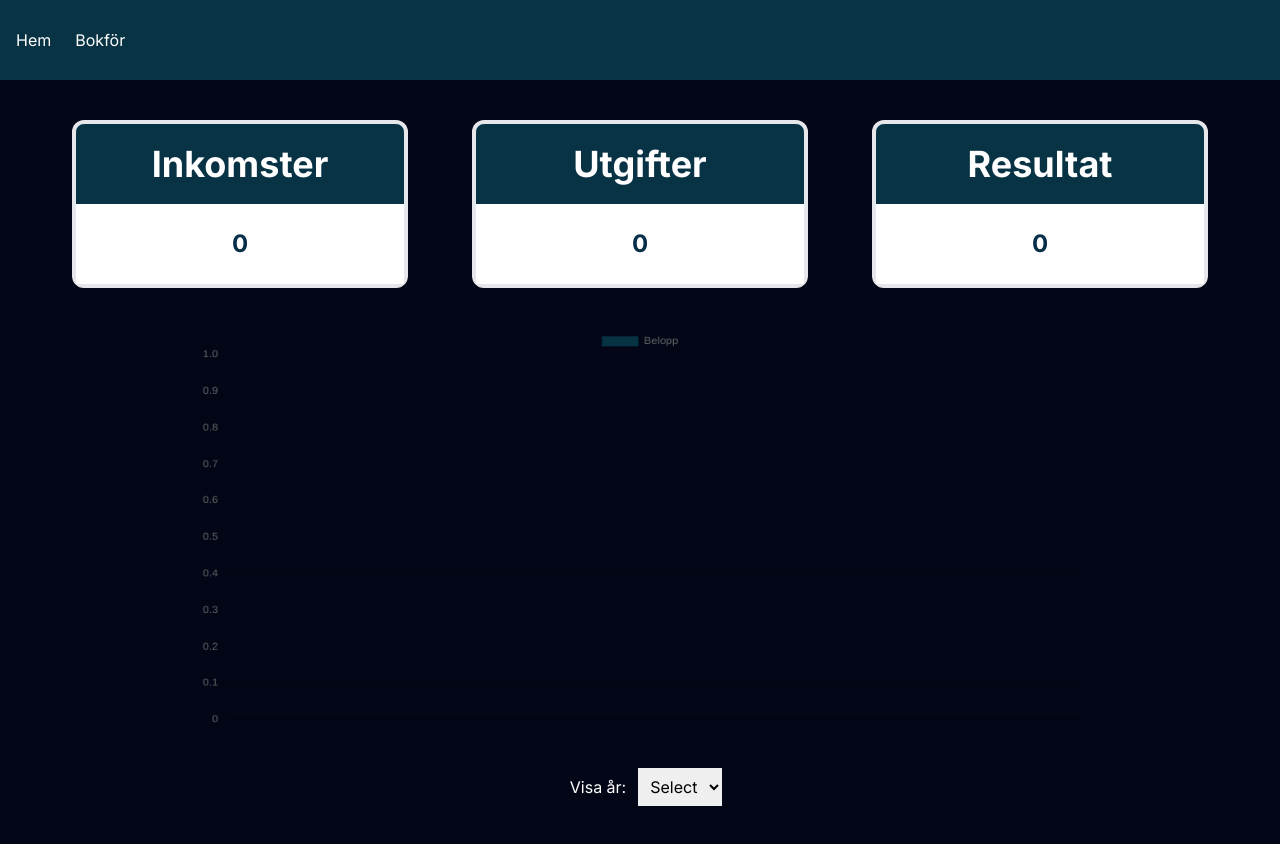
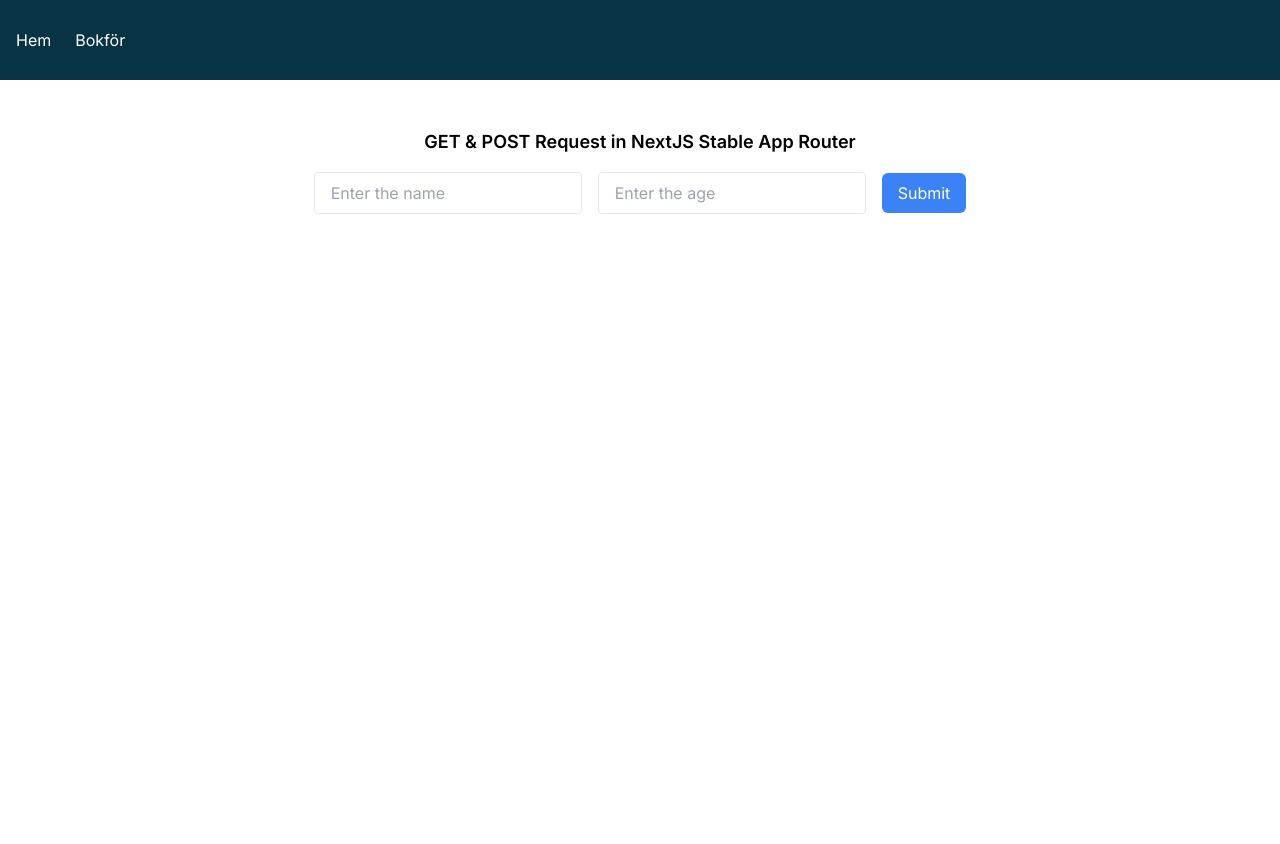
Before and after one commit to RobertAngberg/next, a Next.js app: page / in a window 1280 px wide. After the commit the page ends 800 px from the top, so only its background shows below. Built offline with nearby package versions, Linux system fonts and the light colour scheme; no server answers; the database is empty.

Commit message:
Add API endpoint for POST requests

```diff
--- /dev/null
+++ b/app/api/post.ts
@@ -0,0 +1,25 @@
+import { NextApiRequest, NextApiResponse } from "next";
+
+export default async function handler(
+  req: NextApiRequest,
+  res: NextApiResponse
+) {
+  if (req.method === "POST") {
+    try {
+      // Assuming the sent data is a JSON object
+      const data = req.body;
+      console.log(data);
+
+      // Send a response
+      res
+        .status(200)
+        .json({ message: "Data received successfully", receivedData: data });
+    } catch (error) {
+      res.status(500).json({ error: "Internal Server Error" });
+    }
+  } else {
+    // If the request is not a POST, return a 405 Method Not Allowed
+    res.setHeader("Allow", ["POST"]);
+    res.status(405).end(`Method ${req.method} Not Allowed`);
+  }
+}
--- a/app/api/route.ts
+++ b/app/api/route.ts
@@ -1,5 +1,6 @@
 import { sql } from "@vercel/postgres";
 import { NextResponse } from "next/server";
+import { NextApiRequest, NextApiResponse } from "next";
 
 export async function GET(request: Request) {
   const params = new URL(request.url).searchParams;
@@ -31,3 +32,12 @@
     { status: 200 }
   );
 }
+
+////////////////////////////////////////////////////////////////
+
+export async function POST(req: NextApiRequest, res: NextApiResponse) {
+  const data = await req.body;
+  console.log(data);
+
+  return NextResponse.json(res);
+}
--- a/app/bookkeep/page.tsx
+++ b/app/bookkeep/page.tsx
@@ -22,7 +22,6 @@
   const [titel, setTitel] = useState("");
   const [kommentar, setKommentar] = useState("");
 
-  // Callar tydligen usePostData() som returnerar postBookkeepData
   // const { postBookkeepData } = usePostData();
 
   const handleSubmit = async () => {
@@ -32,13 +31,34 @@
       searchText,
       konto1,
       konto2,
-      // konto3,
+      konto3,
       belopp,
       säljarensLand,
       datum,
       titel,
       kommentar,
     };
+
+    try {
+      const response = await fetch("/api/post", {
+        method: "POST",
+        headers: {
+          "Content-Type": "application/json",
+        },
+        body: JSON.stringify(dataToSend),
+      });
+
+      if (response.ok) {
+        // Handle the response
+        const result = await response.json();
+        console.log(result);
+      } else {
+        // Handle errors
+        console.error("Error:", response.statusText);
+      }
+    } catch (error) {
+      console.error("Error:", error);
+    }
 
     // await postBookkeepData(dataToSend);
   };
--- a/app/page.tsx
+++ b/app/page.tsx
@@ -1,26 +1,96 @@
+// "use client";
+
+// import React, { useState } from "react";
+// import Card from "./Card";
+// import HomeChart from "./HomeChart";
+// import useFetch from "./hooks/useFetch";
+
+// export default function Home() {
+//   const [year, setYear] = useState("2024");
+//   const { fetchData } = useFetch(`api?q=${year}`);
+
+//   return (
+//     <main className="items-center p-10 text-center bg-slate-950">
+//       <div className="flex">
+//         <Card title="Inkomster" data={fetchData?.totalInkomst || 0} />
+//         <Card title="Utgifter" data={fetchData?.totalUtgift || 0} />
+//         <Card title="Resultat" data={fetchData?.resultat || 0} />
+//       </div>
+//       <HomeChart
+//         year={year}
+//         setYear={setYear}
+//         chartData={fetchData?.yearData}
+//       />
+//     </main>
+//   );
+// }
+
 "use client";
-
-import React, { useState } from "react";
-import Card from "./Card";
-import HomeChart from "./HomeChart";
-import useFetch from "./hooks/useFetch";
+import { useState, useEffect } from "react";
 
 export default function Home() {
-  const [year, setYear] = useState("2024");
-  const { fetchData } = useFetch(`api?q=${year}`);
+  const [name, setName] = useState("");
+  const [age, setAge] = useState("");
+
+  const handleSubmit = async (e: { preventDefault: () => void }) => {
+    e.preventDefault();
+    const submitData = { name, age };
+
+    try {
+      const res = await fetch("http://localhost:3000/api", {
+        method: "POST",
+        body: JSON.stringify(submitData),
+        headers: {
+          "content-type": "application/json",
+        },
+      });
+      console.log(res);
+      if (res.ok) {
+        console.log("Yeai!");
+      } else {
+        console.log("Oops! Something is wrong.");
+      }
+    } catch (error) {
+      console.log(error);
+    }
+    setName("");
+    setAge("");
+  };
 
   return (
-    <main className="items-center p-10 text-center bg-slate-950">
-      <div className="flex">
-        <Card title="Inkomster" data={fetchData?.totalInkomst || 0} />
-        <Card title="Utgifter" data={fetchData?.totalUtgift || 0} />
-        <Card title="Resultat" data={fetchData?.resultat || 0} />
-      </div>
-      <HomeChart
-        year={year}
-        setYear={setYear}
-        chartData={fetchData?.yearData}
-      />
-    </main>
+    <div className=" flex flex-col justify-center items-center w-full p-8 ">
+      <h1 className=" w-full text-center m-4 font-semibold text-lg ">
+        GET & POST Request in NextJS Stable App Router
+      </h1>
+      <form
+        onSubmit={handleSubmit}
+        className=" flex w-full flex-col justify-center items-center "
+      >
+        <div className=" flex w-1/2 justify-center items-center gap-4 ">
+          <input
+            type="text"
+            name="name"
+            value={name}
+            placeholder="Enter the name"
+            onChange={(e) => setName(e.target.value)}
+            className=" border p-2 px-4 rounded outline-none "
+          />
+          <input
+            type="number"
+            name="age"
+            value={age}
+            placeholder="Enter the age"
+            onChange={(e) => setAge(e.target.value)}
+            className=" border p-2 px-4 rounded outline-none "
+          />
+          <button
+            type="submit"
+            className=" border-blue-500 bg-blue-500 text-white p-2 px-4 rounded-md "
+          >
+            Submit
+          </button>
+        </div>
+      </form>
+    </div>
   );
 }
```
